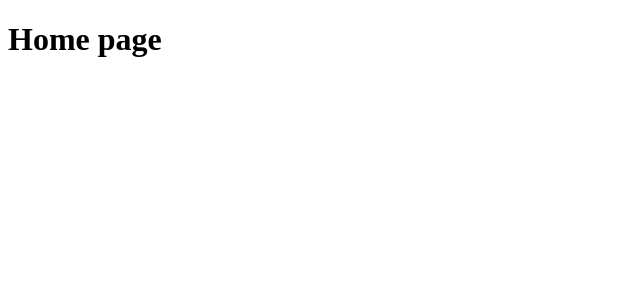
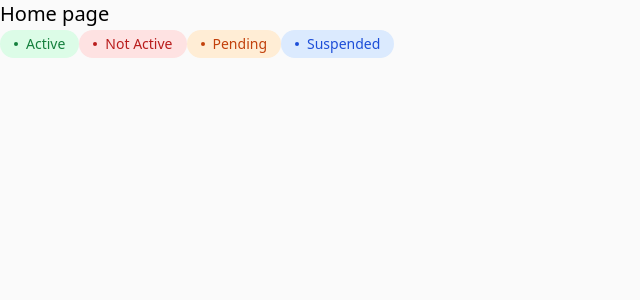
Before and after one commit to KaratSergio/CRM-BizConnect, a Next.js app: page / in a window 1280 px wide. Shown: the top 300 px of the page, without its empty margins (0-640 px from the left). Built offline with nearby package versions, Linux system fonts and the light colour scheme.

Commit message:
add tailwind

```diff
--- a/package.json
+++ b/package.json
@@ -9,6 +9,7 @@
     "lint": "next lint"
   },
   "dependencies": {
+    "clsx": "^2.1.1",
     "eslint-config-prettier": "^9.1.0",
     "next": "14.2.3",
     "prettier": "^3.2.5",
@@ -19,8 +20,11 @@
     "@types/node": "^20",
     "@types/react": "^18",
     "@types/react-dom": "^18",
+    "autoprefixer": "^10.4.19",
     "eslint": "^8",
     "eslint-config-next": "14.2.3",
+    "postcss": "^8.4.38",
+    "tailwindcss": "^3.4.3",
     "typescript": "^5"
   }
 }
--- /dev/null
+++ b/postcss.config.js
@@ -0,0 +1,6 @@
+module.exports = {
+  plugins: {
+    tailwindcss: {},
+    autoprefixer: {},
+  },
+}
--- /dev/null
+++ b/src/app/components/status-label.tsx
@@ -0,0 +1,39 @@
+import React from 'react';
+import clsx from 'clsx';
+
+export enum Status {
+  Active = 'Active',
+  NotActive = 'NotActive',
+  Pending = 'Pending',
+  Suspended = 'Suspended',
+}
+
+export interface StatusLabelProps {
+  children: React.ReactNode;
+  status: Status;
+  disabled?: boolean;
+}
+
+export default function StatusLabel({
+  children,
+  status,
+  disabled,
+}: StatusLabelProps) {
+  return (
+    <span
+      className={clsx(
+        'inline-flex items-center py-1 px-3.5 rounded-3xl text-sm font-medium',
+        status === Status.Active && 'text-green-700 bg-green-100',
+        status === Status.NotActive && 'text-red-700 bg-red-100',
+        status === Status.Pending && 'text-orange-700 bg-orange-100',
+        status === Status.Suspended && 'text-blue-700 bg-blue-100',
+        {
+          ['opacity-75 cursor-not-allowed']: disabled,
+        },
+      )}
+    >
+      <div className="w-1 h-1 mr-2 rounded-full bg-current"></div>
+      {children}
+    </span>
+  );
+}
--- a/src/app/globals.css
+++ b/src/app/globals.css
@@ -1,5 +1,13 @@
+@tailwind base;
+@tailwind components;
+@tailwind utilities;
+
 * {
   box-sizing: border-box;
   padding: 0;
   margin: 0;
 }
+
+body {
+  background-color: #fafafa;
+}
--- a/src/app/layout.tsx
+++ b/src/app/layout.tsx
@@ -1,4 +1,5 @@
-import React from "react";
+import React from 'react';
+import './globals.css';
 
 export default function RootLayout({
   children,
--- a/src/app/page.tsx
+++ b/src/app/page.tsx
@@ -1,7 +1,13 @@
+import StatusLabel, { Status } from './components/status-label';
+
 export default function Home() {
   return (
     <main>
-      <h1>Home page</h1>
+      <h1 className="text-xl">Home page</h1>
+      <StatusLabel status={Status.Active}>Active</StatusLabel>
+      <StatusLabel status={Status.NotActive}>Not Active</StatusLabel>
+      <StatusLabel status={Status.Pending}>Pending</StatusLabel>
+      <StatusLabel status={Status.Suspended}>Suspended</StatusLabel>
     </main>
   );
 }
--- /dev/null
+++ b/tailwind.config.js
@@ -0,0 +1,8 @@
+/** @type {import('tailwindcss').Config} */
+module.exports = {
+  content: ['./src/**/*.{js,ts,jsx,tsx,mdx}'],
+  theme: {
+    extend: {},
+  },
+  plugins: [],
+};
```
Also changed, not shown: 1 other file (tests, documents, lock files or other folders).
